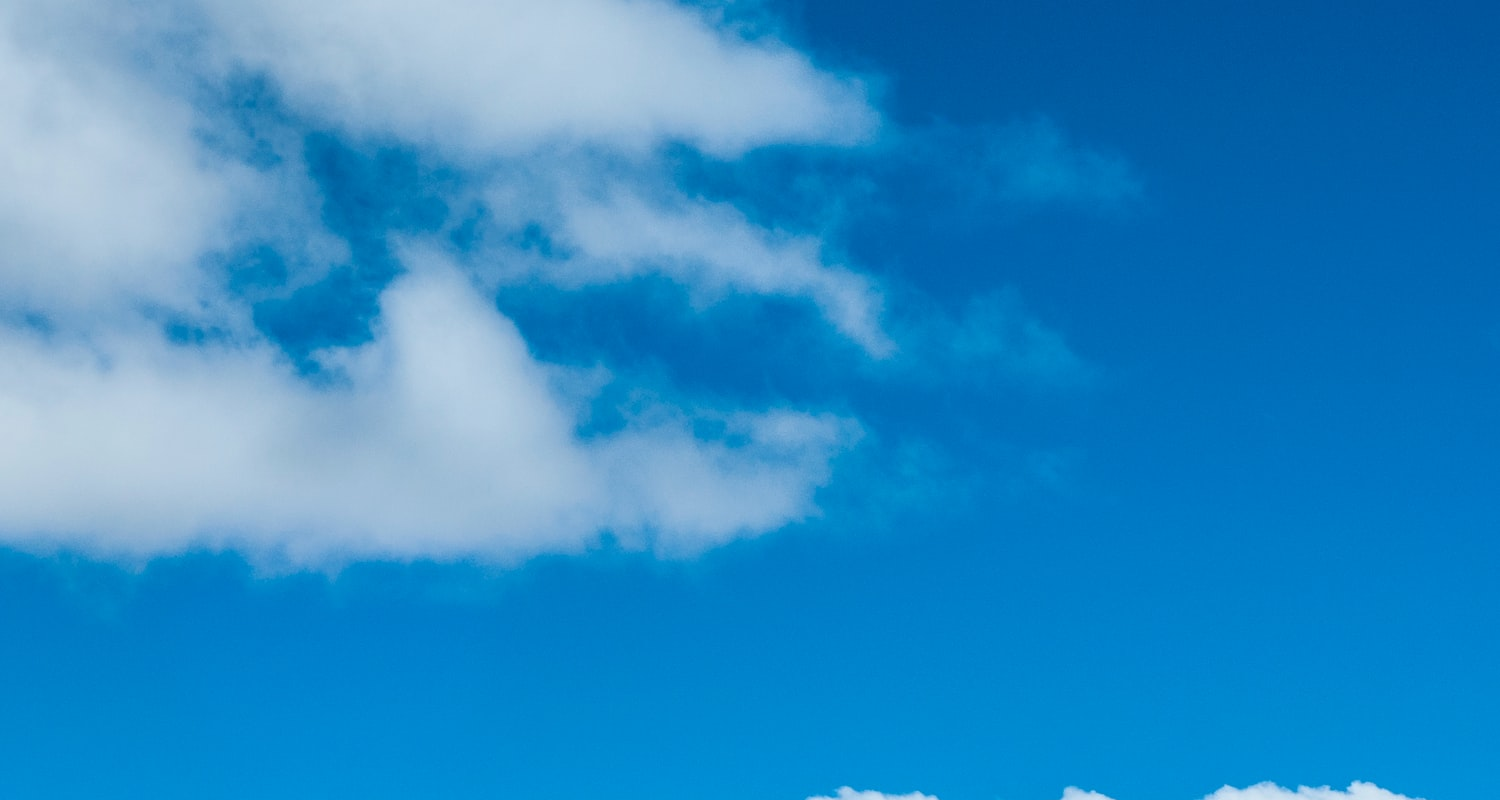
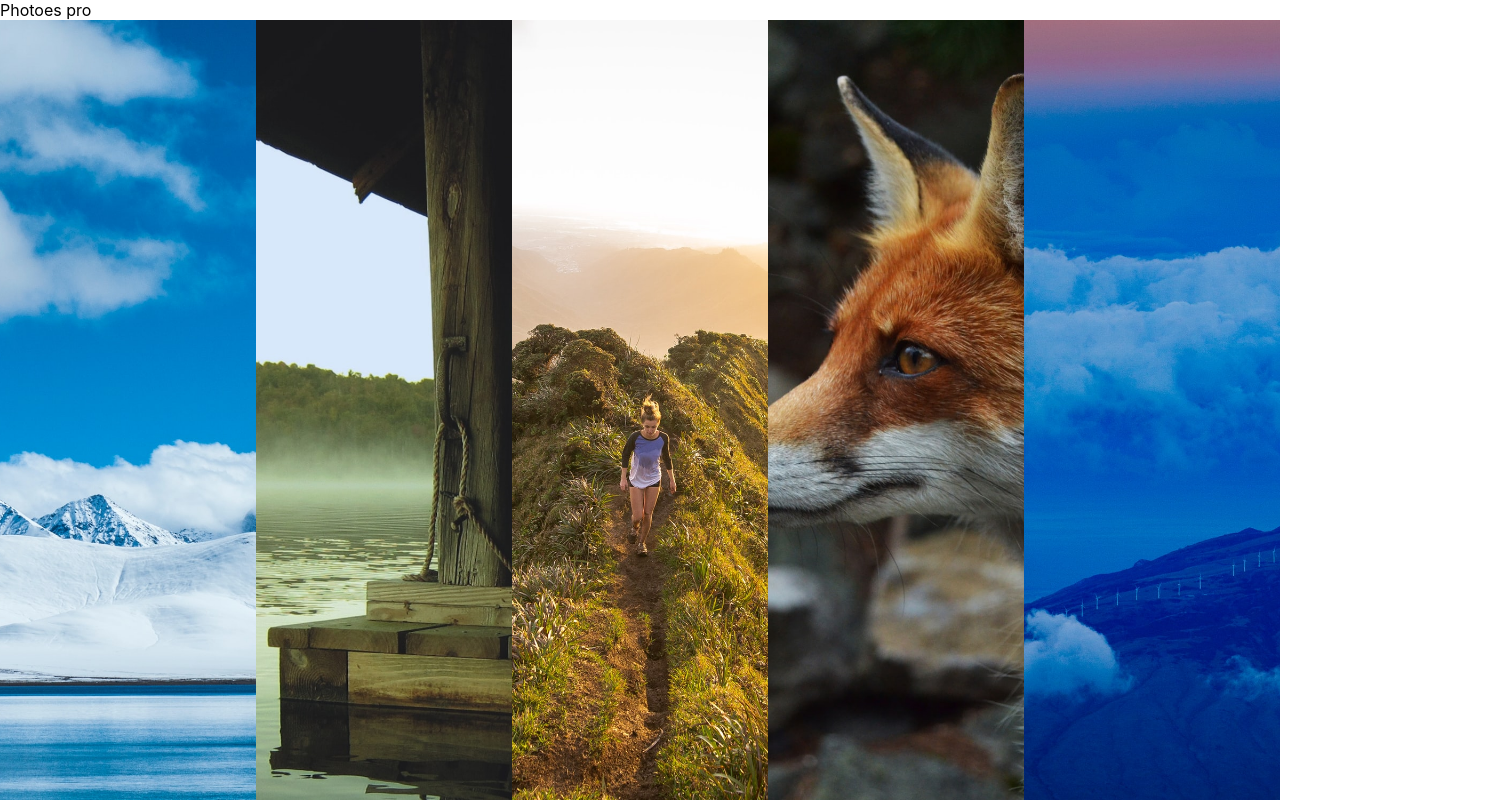
Before and after one commit to invtr07/HW-react-intro, a React (Create React App) app in the folder my-app/: page / in a window 1280 px wide. Shown: the top 800 px of the page, 1500 px wide, since content can reach past the window. Built offline with nearby package versions, Linux system fonts and the light colour scheme.

Commit message:
update of code

```diff
--- a/my-app/src/App.css
+++ b/my-app/src/App.css
@@ -1,9 +1,29 @@
-body {
+html, body {
+  margin: 0px;
+  min-height: 100vh;
+}
+header{
+  width: 100%;
+}
+.root{
+  width: 100%;
+  height: 100%;
+}
+.App{
   display: flex;
-  min-width: 100% !important;
-  min-height: 100% !important;
+  flex-direction: column;
+}
+.container{
+  display: flex;
+  height: 100vh;
+  width: 100%;
+  justify-content: space-between;
+}
+.img-txt{
+  max-width: 20%;
 }
 .photo{
-  width: 50%;
-  height: 50%;
+  min-height: 100%;
+  max-width: 100%;
+  object-fit:cover;
 }
--- a/my-app/src/App.js
+++ b/my-app/src/App.js
@@ -2,10 +2,32 @@ import './App.css';
 
 function App() {
   //it is very important to set correct path to your file!!!!!!
-  const image1= './images/photo-1.jpeg';
+
+  const image= ['./images/photo-1.jpeg','./images/photo-2.jpeg','./images/photo-3.jpeg','./images/photo-4.jpeg','./images/photo-5.jpeg'];
+
   return (
     <div className ="App">
-        <img alt="photo1" src={image1} />
+      <header>
+        Photoes pro
+      </header>
+      <div className='container'>
+        <div className='img-txt'>
+          <img className="photo" alt="photo1" src={image[0]} />
+        </div>
+        <div className='img-txt'>
+          <img className="photo" alt="photo1" src={image[1]} />
+        </div>
+        <div className='img-txt'>
+          <img className="photo" alt="photo1" src={image[2]} />
+        </div>
+        <div className='img-txt'>
+          <img className="photo" alt="photo1" src={image[3]} />
+        </div>
+        <div className='img-txt'>
+          <img className="photo" alt="photo1" src={image[4]} />
+        </div>
+
+      </div>
     </div>
   );
 }
--- a/my-app/src/index.js
+++ b/my-app/src/index.js
@@ -7,9 +7,7 @@ import reportWebVitals from './reportWebVitals';
 const root = ReactDOM.createRoot(document.getElementById('root'));
 root.render(
   <React.StrictMode>
-
         <App />
-
   </React.StrictMode>
 );
 
```
